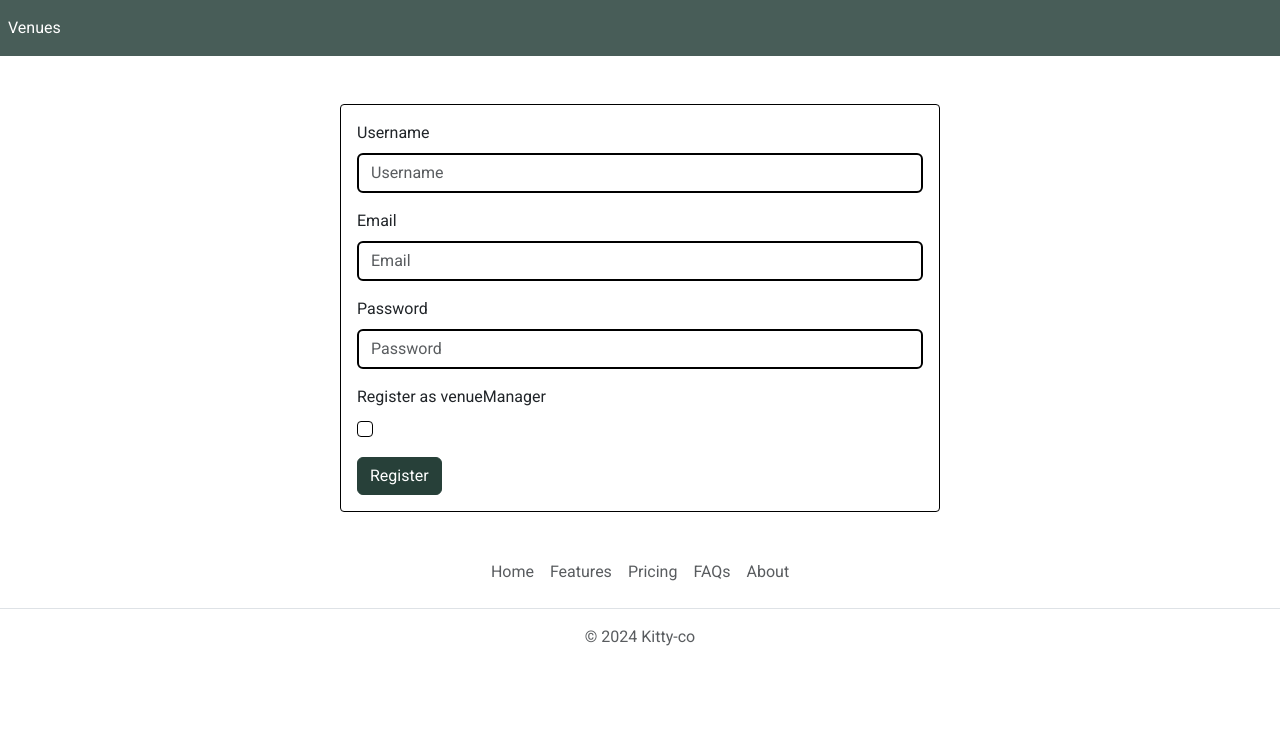
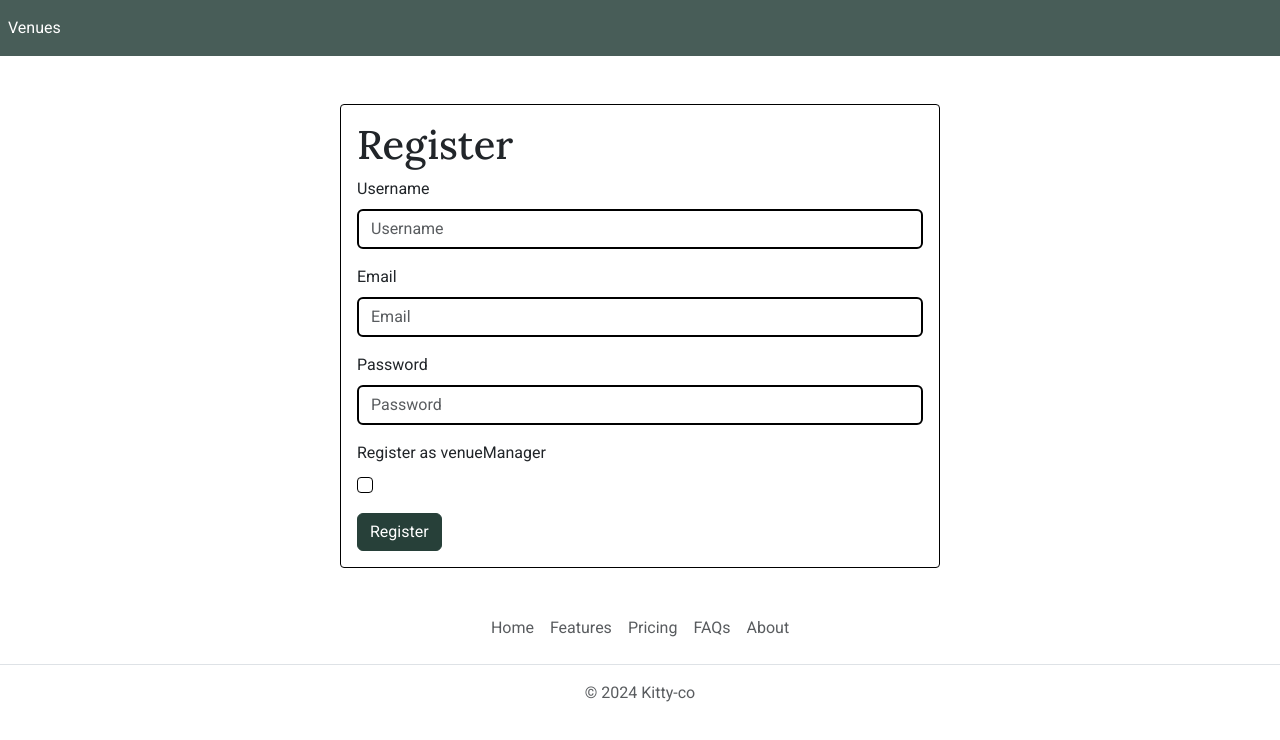
Before and after one commit to KityLinn/Linn-Kristine-Exam-2, a React (Vite) app: page /register in a window 1280 px wide. Shown: the top 740 px of the page. Built offline with nearby package versions, Linux system fonts and the light colour scheme.

Commit message:
added h1 to register

```diff
--- a/src/pages/Register.jsx
+++ b/src/pages/Register.jsx
@@ -30,6 +30,7 @@ export function Register() {
             style={{ maxWidth: "600px" }}
             className="border border-1 border-black p-3 rounded-1"
           >
+           <h1>Register</h1>
             <Form.Group className="mb-3" controlId="formName">
               <Form.Label>Username</Form.Label>
               <Form.Control
```
